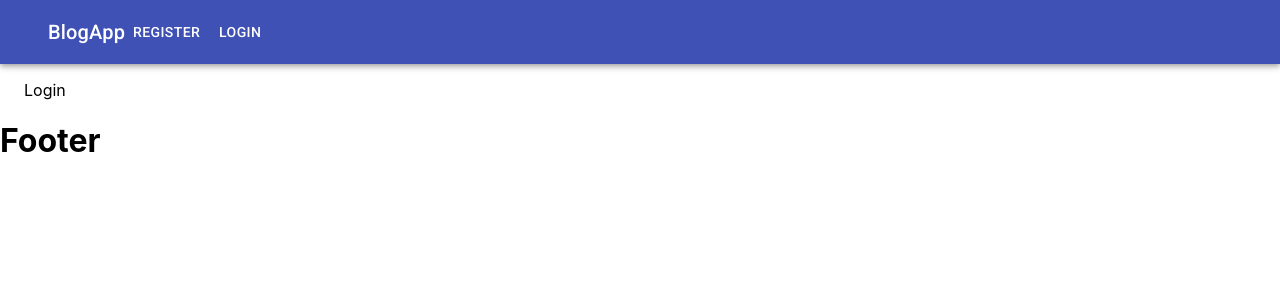
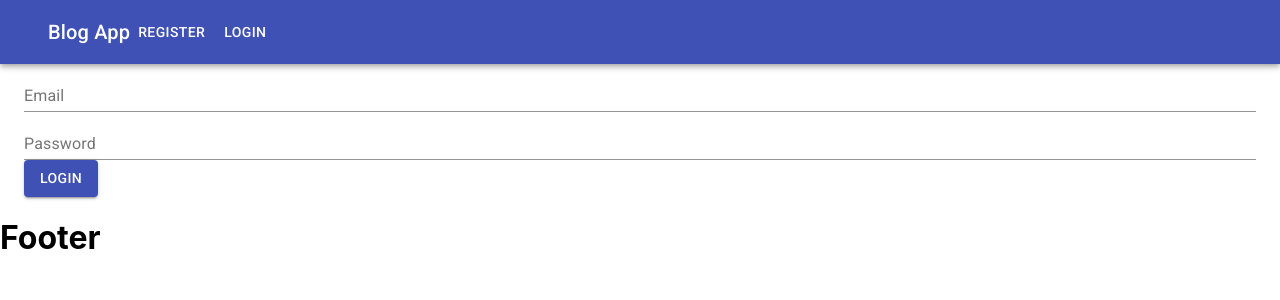
Before and after one commit to ArmAlam/BlogApp, a React (Create React App) app: page /login in a window 1280 px wide. Shown: the top 300 px of the page. Built offline with nearby package versions, Linux system fonts and the light colour scheme.

Commit message:
Login Register Links done

```diff
--- a/src/App.js
+++ b/src/App.js
@@ -8,15 +8,15 @@ import {NotFound} from './components/pages/index';
 function App() {
   return (
     <>
-      <Layout>
-          <BrowserRouter>
+    <BrowserRouter>
+          <Layout>
               <Switch>
                   <Route path='/register' component={Register}/>
                   <Route path='/login' component={Login}/>
                   <Route component={NotFound } />
               </Switch>
-          </BrowserRouter>
-      </Layout>
+          </Layout>
+    </BrowserRouter>
     </>
   );
 }
--- a/src/components/auth/Login.js
+++ b/src/components/auth/Login.js
@@ -1,12 +1,74 @@
-import React from "react";
+import React, {useState} from "react";
+import {withFormik, Form, ErrorMessage, Field} from "formik";
+import {TextField, Button} from "@material-ui/core";
+import * as Yup from 'yup';
 
 
-const Login = () => {
+const Login = ({
+                      values,
+                      isSubmitting,
+                      handleChange,
+                      handleBlur
+                  }) => {
+
     return (
         <>
-            <p>Login</p>
+            <Form noValidate>
+                <TextField
+                    type='email'
+                    label='Email'
+                    name='email'
+                    onChange={handleChange}
+                    onBlur={handleBlur}
+                    value={values.email}
+                    fullWidth
+                />
+                <ErrorMessage name='email' component='div' />
+                <TextField
+                    type='password'
+                    label='Password'
+                    name='password'
+                    onChange={handleChange}
+                    onBlur={handleBlur}
+                    value={values.password}
+                    fullWidth
+                />
+                <ErrorMessage name='password' component='div' />
+                <Button disabled={isSubmitting}
+                        type="submit"
+                        variant='contained'
+                        color='primary' >
+                    Login
+                </Button> {/*{disable button during form submission}*/}
+            </Form>
         </>
     );
 }
 
-export default Login;
+
+
+// Formik is a higher order component
+export default withFormik({
+    mapPropsToValues(){
+        return {
+            email: '', // returning initial state value
+            password: '',
+        }
+    },
+    validationSchema:Yup.object().shape({
+        email: Yup.string()
+            .email('Must be a valid email')
+            .required('Email is required'),
+        password: Yup.string()
+            .min(5, 'Minimum 5 characters')
+            .max(10, 'Max 10 characters')
+            .required('Password is required'),
+
+    }),
+    handleSubmit(values, {resetForm, setSubmitting}) {
+        setTimeout( () => {
+            setSubmitting(false);
+            console.log(values);
+        }, 1000);
+    }
+})(Login); // Receiving component as an argument and return with some extra capabilities
--- a/src/components/auth/Register.js
+++ b/src/components/auth/Register.js
@@ -1,6 +1,6 @@
 import React, {useState} from "react";
 import {withFormik, Form, ErrorMessage, Field} from "formik";
-import {TextField} from "@material-ui/core";
+import {Button, TextField} from "@material-ui/core";
 import * as Yup from 'yup';
 
 
@@ -19,7 +19,7 @@ const Register = ({
                 {/*<ErrorMessage name='firstName' component='div' />*/}
                 <TextField
                     type='text'
-                    label='firstName'
+                    label='First Name'
                     name='firstName'
                     onChange={handleChange}
                     onBlur={handleBlur}
@@ -29,7 +29,7 @@ const Register = ({
                 <ErrorMessage name='firstName' component='div' />
                 <TextField
                     type='text'
-                    label='lastName'
+                    label='Last Name'
                     name='lastName'
                     onChange={handleChange}
                     onBlur={handleBlur}
@@ -39,7 +39,7 @@ const Register = ({
                 <ErrorMessage name='lastName' component='div' />
                 <TextField
                     type='email'
-                    label='email'
+                    label='Email'
                     name='email'
                     onChange={handleChange}
                     onBlur={handleBlur}
@@ -49,7 +49,7 @@ const Register = ({
                 <ErrorMessage name='email' component='div' />
                 <TextField
                     type='password'
-                    label='password'
+                    label='Password'
                     name='password'
                     onChange={handleChange}
                     onBlur={handleBlur}
@@ -59,7 +59,7 @@ const Register = ({
                 <ErrorMessage name='password' component='div' />
                 <TextField
                     type='password'
-                    label='confirmPassword'
+                    label='Confirm Password'
                     name='confirmPassword'
                     onChange={handleChange}
                     onBlur={handleBlur}
@@ -67,7 +67,12 @@ const Register = ({
                     fullWidth
                 />
                 <ErrorMessage name='confirmPassword' component='div' />
-                <button disabled={isSubmitting} type="submit" >Submit</button> {/*{disable button during form submission}*/}
+                <Button disabled={isSubmitting}
+                        type="submit"
+                        variant='contained'
+                        color='primary' >
+                    Register
+                </Button> {/*{disable button during form submission}*/}
             </Form>
         </>
     );
--- a/src/components/header_footer/Header.js
+++ b/src/components/header_footer/Header.js
@@ -1,5 +1,6 @@
 import React, {useState} from 'react';
-import {AppBar, Toolbar, Typography, Container} from "@material-ui/core";
+import {AppBar, Toolbar, Typography, Container, Link} from "@material-ui/core";
+import {Link as LinkRouter} from 'react-router-dom';
 import RegisterLinks from "./RegisterLinks";
 import LoginLinks from "./LoginLinks";
 
@@ -14,9 +15,15 @@ const Header = () => {
         <AppBar position='static'>
             <Container>
                 <Toolbar>
-                    <Typography variant='h6'>
-                        BlogApp
-                    </Typography>
+                    <Link
+                        to='/'
+                        variant='h6'
+                        color='inherit'
+                        underline='none'
+                        component={LinkRouter}
+                    >
+                        Blog App
+                    </Link>
                     {auth ? <LoginLinks/> : <RegisterLinks/> }
                 </Toolbar>
             </Container>
--- a/src/components/header_footer/RegisterLinks.js
+++ b/src/components/header_footer/RegisterLinks.js
@@ -1,12 +1,13 @@
 import React from "react";
 import {Button} from "@material-ui/core";
+import {Link} from 'react-router-dom';
 
 
 const RegisterLinks = () => {
     return (
         <>
-            <Button color='inherit'>Register</Button>
-            <Button color='inherit'>Login</Button>
+            <Button color='inherit' component={Link} to='/register'>Register</Button>
+            <Button color='inherit' component={Link} to='/login'>Login</Button>
         </>
     );
 }
```
